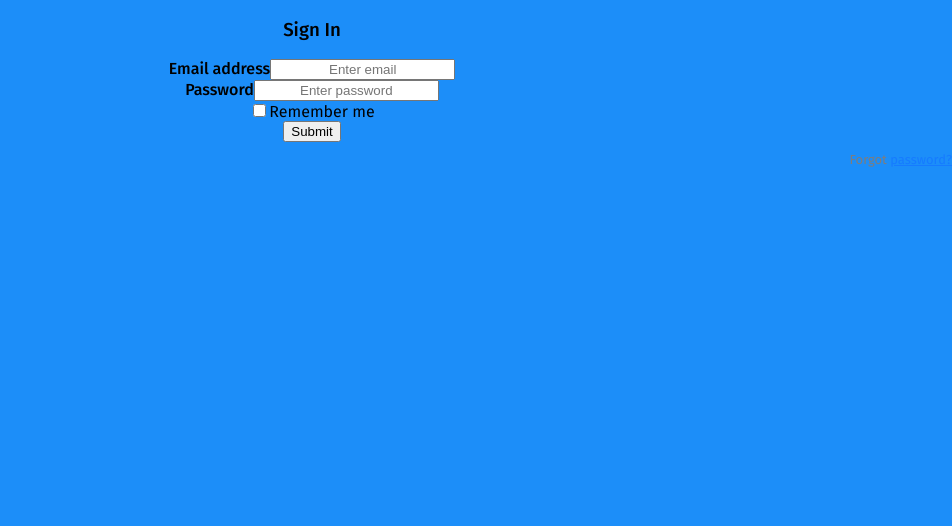
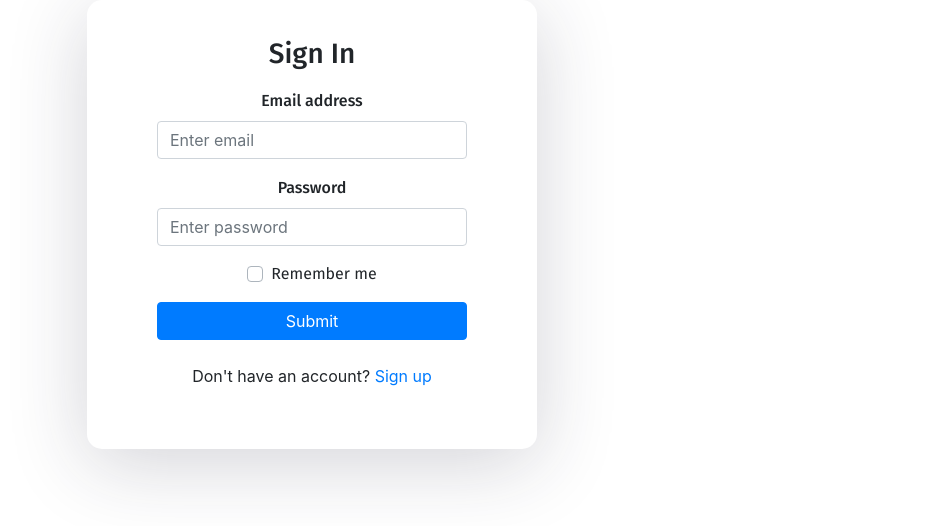
Before and after one commit to Hell3ringer/dbms_project, a React (Create React App) app: page / in a window 1280 px wide. Shown: the top 526 px of the page, without its empty margins (328-1280 px from the left). Built offline with nearby package versions, Linux system fonts and the light colour scheme.

Commit message:
added bootstrap

```diff
--- a/package.json
+++ b/package.json
@@ -6,6 +6,7 @@
     "@testing-library/jest-dom": "^5.11.9",
     "@testing-library/react": "^11.2.5",
     "@testing-library/user-event": "^12.8.3",
+    "bootstrap": "^4.6.0",
     "react": "^17.0.1",
     "react-dom": "^17.0.1",
     "react-router-dom": "^5.2.0",
--- a/src/components/login.component.js
+++ b/src/components/login.component.js
@@ -1,9 +1,13 @@
-import './stylesheets/login_component.css'
+import './stylesheets/login_component.css';
+import '../../node_modules/bootstrap/dist/css/bootstrap.min.css';
 import React, { Component } from "react";
+import { Link } from 'react-router-dom';
 
 export default class Login extends Component {
     render() {
         return (
+            <div className="auth-wrapper">
+            <div className="auth-inner ">
             <form className="container">
                 <h3>Sign In</h3>
 
@@ -25,10 +29,14 @@ export default class Login extends Component {
                 </div>
 
                 <button type="submit" className="btn btn-primary btn-block">Submit</button>
-                <p className="forgot-password text-right">
+                {/* <p className="forgot-password text-right">
                     Forgot <a href="#">password?</a>
-                </p>
+                </p> */}
+                <br></br>
+                <p>Don't have an account?    <Link to={'/sign-up'}>Sign up</Link></p>
             </form>
+            </div>
+            </div>
         );
     }
 }
--- a/src/components/signup.component.js
+++ b/src/components/signup.component.js
@@ -3,6 +3,7 @@ import React, { Component } from "react";
 export default class SignUp extends Component {
     render() {
         return (
+            <div className="auth-inner">
             <form>
                 <h3>Sign Up</h3>
 
@@ -44,6 +45,7 @@ export default class SignUp extends Component {
                     <Link className="nav-link" to={"/sign-in"}>Sign in</Link>
                 </p> */}
             </form>
+            </div>
         );
     }
 }
--- a/src/components/stylesheets/login_component.css
+++ b/src/components/stylesheets/login_component.css
@@ -1,18 +1,22 @@
 /* do the login style here !!*/
 @import url('https://fonts.googleapis.com/css?family=Fira+Sans:400,500,600,700,800');
 
-* {
+/* * {
   box-sizing: border-box;
   text-align: center;
-}
+  background-color: lightskyblue;
+} */
 body {
-  background: #1C8EF9 !important;
+  /* background: #1C8EF9 !important; */
+  background-color: lightsalmon;
   min-height: 100vh;
   display: flex;
   font-weight: 400;
   font-family: 'Fira Sans', sans-serif;
 }
-
+.outer_class{
+  background-color: lightskyblue;
+}
 h1,h2,h3,h4,h5,h6,label,span {
   font-weight: 500;
   font-family: 'Fira Sans', sans-serif;
@@ -22,7 +26,9 @@ body, html, .App, #root, .auth-wrapper {
   width: 100%;
   height: 100%;
 }
-
+/* #root{
+  background-color: lightskyblue;
+} */
 .navbar-light {
   background-color: #ffffff;
   box-shadow: 0px 14px 80px rgba(34, 35, 58, 0.2);
```
Also changed, not shown: 1 other file (tests, documents, lock files or other folders).
